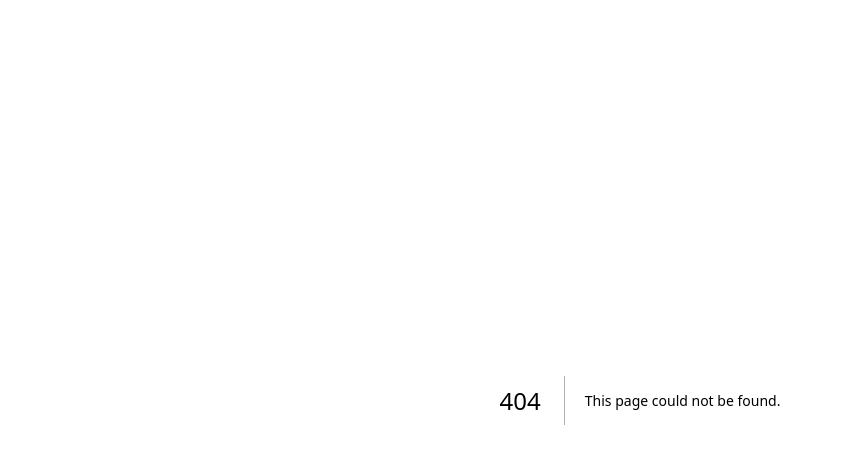
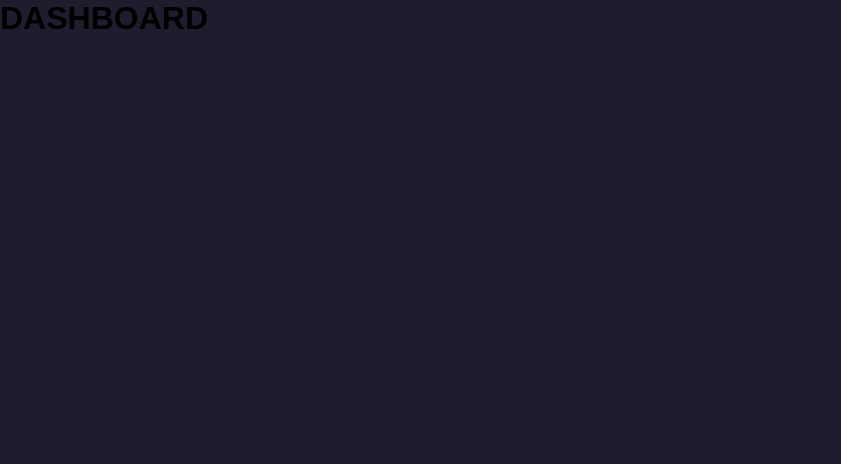
Before and after one commit to BrunoAlz/FullStack-4_PERN-SISTEMA_DE_PEDIDOS, a Next.js app in the folder frontend/: page /dashboard in a window 1280 px wide. Before the commit this address had no page. Shown: the top 464 px of the page, without its empty margins (0-841 px from the left). Built offline with nearby package versions, Linux system fonts and the light colour scheme.

Commit message:
Criando a Page de dashboard

```diff
--- /dev/null
+++ b/frontend/src/pages/dashboard/index.tsx
@@ -0,0 +1,7 @@
+export default function Dashboard(){
+    return (
+        <div>
+            <h1>DASHBOARD</h1>
+        </div>
+    )
+}
```
